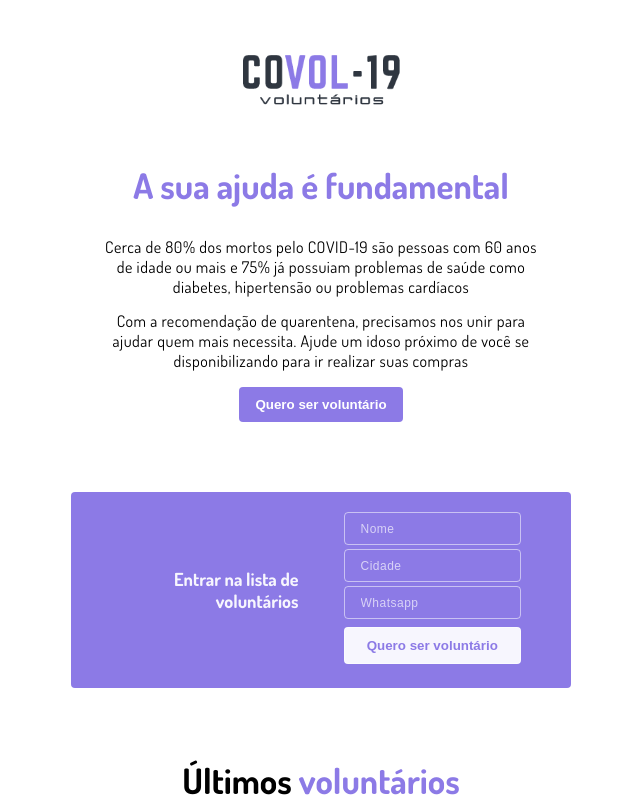
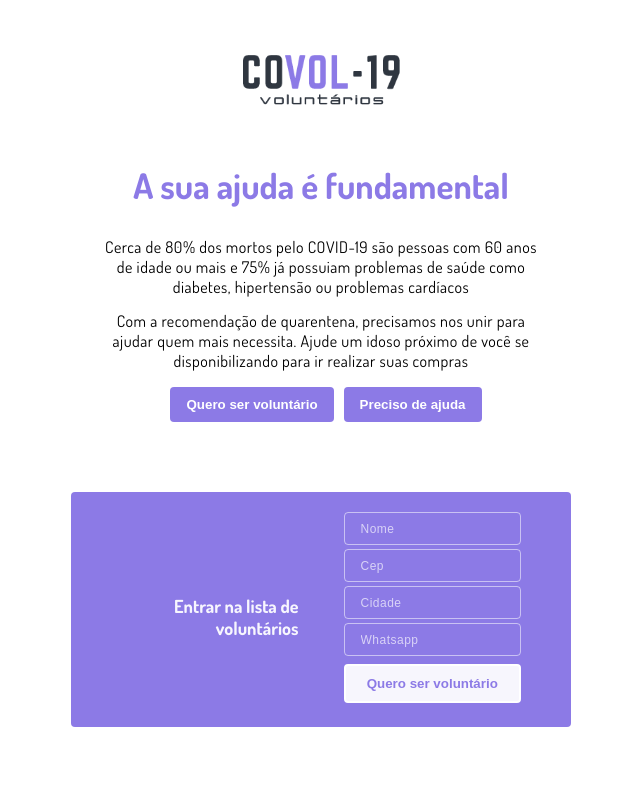
Before and after one commit to Turing-Tecnologia/COVOL-19, a React (Create React App) app: page / in a window 1280 px wide. Both pictures are taken after a click on the button "Quero ser voluntário". Shown: the top 800 px of the page, without its empty margins (319-959 px from the left). Built offline with nearby package versions, Linux system fonts and the light colour scheme; the HTML template or start-up script is replaced by a standard one.

Commit message:
Features no Frontend

```diff
--- a/package.json
+++ b/package.json
@@ -7,6 +7,7 @@
     "@testing-library/react": "^9.3.2",
     "@testing-library/user-event": "^7.1.2",
     "acorn": "^7.1.1",
+    "axios": "^0.19.2",
     "minimist": "^1.2.2",
     "react": "^16.13.0",
     "react-dom": "^16.13.0",
--- a/src/App.js
+++ b/src/App.js
@@ -3,12 +3,14 @@ import Header from './components/header/Header';
 import Main from './components/main/Main';
 import Form from './components/form/Form';
 import Footer from './components/footer/Footer';
+import RequestHelp from './components/RequestHelp';
 
 function App() {
   return (
     <div className="App">
       <Header />
       <Form />
+      <RequestHelp/>
       <Main />
       <Footer />
     </div>
--- /dev/null
+++ b/src/components/RequestHelp/index.js
@@ -0,0 +1,57 @@
+import React ,{useState} from 'react';
+import './style.css';
+
+export default function RequestHelp() {
+    const [volunteers, setVolunteers] = useState([
+        {
+            id: 1,
+            name: 'Paulo',
+            city: 'Afonso Bezerra',
+            whatsapp: '(84) 9 9999-9999',
+        },
+        {
+            id: 2,
+            name: 'Sérgio',
+            city: 'Angicos',
+            whatsapp: '(84) 9 8888-8888',
+        },
+        {
+            id: 3,
+            name: 'Emmanuel',
+            city: 'Afonso Bezerra',
+            whatsapp: '(84) 9 8853-2982',
+        },
+        {
+            id: 4,
+            name: 'Marta',
+            city: 'Assu',
+            whatsapp: '(84) 9 5555-5555',
+        },
+        {
+            id: 5,
+            name: 'Marcela',
+            city: 'Carnaubais',
+            whatsapp: '(84) 9 3333-3333',
+        },
+        {
+            id: 6,
+            name: 'Marcelo',
+            city: 'Pendências',
+            whatsapp: '(84) 9 2222-2222',
+        },
+    ]);
+    return (
+        <div>
+            <section className="formA hideA">
+                <h2>Preciso de Ajuda</h2>
+                <form action="/" method="POST">
+                    <select name="select">
+                        {volunteers.map(options => <option key={options} value={options.city}>{options.city}</option>)}
+
+                    </select>
+                    <button type="submit">Listar voluntários</button>
+                </form>
+            </section>
+        </div>
+    );
+}
--- /dev/null
+++ b/src/components/RequestHelp/style.css
@@ -0,0 +1,66 @@
+.formA {
+    margin: 0 auto 70px;
+    width: 90%;
+    max-width: 500px;
+  }
+
+  section.formA {
+    display: grid;
+    grid-template-columns: 1fr 1fr;
+    grid-gap: 45px;
+    align-items: center;
+    background-color: var(--primary-color);
+    padding: 20px 50px;
+    border-radius: 4px;
+    text-align: right;
+    transition: all 300ms;
+  }
+
+  section.formA h2 {
+    color: #ffffffee;
+    font-size: 18px;
+  }
+
+  section.formA.hideA {
+    opacity: 0;
+    visibility: hidden;
+    height: 0;
+    margin-top: -70px;
+  }
+
+  form select,
+  form button {
+    width: 100%;
+    margin-bottom: 4px;
+    padding: 8px 16px;
+    border-radius: 4px;
+    border: 2px solid #fff;
+    color: #fff;
+  }
+  form select {
+    padding: 8px 16px;
+    color: #fff;
+    background-color: var(--primary-color);
+    cursor: pointer;
+  }
+
+
+  form button {
+    padding: 10px 16px;
+    margin-top: 4px;
+    font-weight: bold;
+    background: #ffffffee;
+    color: var(--primary-color);
+    cursor: pointer;
+  }
+
+  form input {
+    background: transparent;
+  }
+
+  @media screen and (max-width: 768px) {
+    section.form {
+      grid-template-columns: 1fr 2fr;
+      padding: 40px 20px;
+    }
+  }
--- a/src/components/form/Form.js
+++ b/src/components/form/Form.js
@@ -1,15 +1,66 @@
-import React from 'react';
+import React, { useState } from 'react';
+import Axios from 'axios'
+import { cepMask ,WhatsappMask} from './mask'
 import './form.css';
 
 export default function Form() {
+  const [cep, setCep] = useState()
+  const [city, setCity] = useState()
+  const [whatsapp, setWhatsapp] = useState()
+  const [check, setCheck] = useState(true)
+
+
+  async function validadeCep() {
+    if (cep.length >= 8) {
+      const cepvalidate = await Axios.get(`https://viacep.com.br/ws/${cep}/json/`)
+      console.log("chamou")
+      setCity(cepvalidate.data.localidade)
+      setCheck(true)
+    }else{
+      setCep('')
+      setCheck(false)
+    }
+  }
   return (
     <div>
       <section className="form hide">
+        <div>
+        {!check?<p>Cep Inválido</p>:<p></p>}
         <h2>Entrar na lista de voluntários</h2>
-        <form action="/" method="POST">
-          <input type="text" required name="name" placeholder="Nome" />
-          <input type="text" required name="text" placeholder="Cidade" />
-          <input type="text" required name="whatsapp" placeholder="Whatsapp" />
+        </div>
+        <form action="/" onSubmit="" method="POST">
+          <input
+            type="text"
+            required
+            name="name"
+            placeholder="Nome"
+          />
+          <input
+            type="text"
+            required
+            maxlength="8"
+            name="cep"
+            value={cep}
+            onChange={event => setCep(cepMask(event.target.value))}
+            placeholder="Cep"
+          />
+          <input
+            type="text"
+            required
+            name="text"
+            value={city}
+            onFocus={validadeCep}
+            placeholder='Cidade'
+          />
+          <input
+          type="text"
+          required
+          maxLength="15"
+          name="whatsapp"
+          value={whatsapp}
+          onChange={event => setWhatsapp(WhatsappMask(event.target.value))}
+          placeholder="Whatsapp"
+          />
           <button type="submit">Quero ser voluntário</button>
         </form>
       </section>
--- a/src/components/form/form.css
+++ b/src/components/form/form.css
@@ -15,8 +15,13 @@ section.form {
   text-align: right;
   transition: all 300ms;
 }
-
+section.form p{
+  color: #fff;
+  font-size: 20px;
+  font-weight: 1000;
+}
 section.form h2 {
+  margin-top: 15px;
   color: #ffffffee;
   font-size: 18px;
 }
--- /dev/null
+++ b/src/components/form/mask.js
@@ -0,0 +1,9 @@
+export const cepMask = value => {
+    return value
+      .replace(/\D/g, '') // substitui qualquer caracter que nao seja numero por nada
+      .replace(/(\d{5})(\d{3})/, '$1-$2') // captura 2 grupos de numero o primeiro de 3 e o segundo de 1, apos capturar o primeiro grupo ele adiciona um ponto antes do segundo grupo de numero
+}
+export const WhatsappMask = value => {
+    return value.replace(/\D/g, '').replace(/(\d{2})(\d{5})(\d{4})/, '($1) $2-$3');
+
+}
--- a/src/components/header/Header.js
+++ b/src/components/header/Header.js
@@ -2,10 +2,13 @@ import React from 'react';
 import './header.css';
 
 export default function Header() {
-  function handleFormHide() {
+  function handleFormHideA() { //A = AJUDAR
     document.querySelector('.form').classList.toggle('hide');
   }
 
+  function handleFormHideP() { // P = PRECISAR
+    document.querySelector('.formA').classList.toggle('hideA');
+  }
   return (
     <div>
       <header>
@@ -23,8 +26,11 @@ export default function Header() {
             disponibilizando para ir realizar suas compras
           </p>
         </div>
-        <button type="submit" onClick={handleFormHide}>
+        <button type="submit" onClick={handleFormHideA}>
           Quero ser voluntário
+        </button>
+        <button type="submit" onClick={handleFormHideP}>
+          Preciso de ajuda
         </button>
       </header>
     </div>
--- a/src/components/header/header.css
+++ b/src/components/header/header.css
@@ -7,6 +7,7 @@ header {
 
 header button {
   margin-top: 16px;
+  margin-left: 10px;
   padding: 10px 16px;
   border-radius: 4px;
   background: var(--primary-color);
@@ -14,6 +15,10 @@ header button {
   border: none;
   font-weight: bold;
   cursor: pointer;
+  transition: transform .2s; /* Animation */
+}
+header button:hover{
+  transform: scale(1.06)
 }
 
 header p {
```
Also changed, not shown: 1 other file (tests, documents, lock files or other folders).
